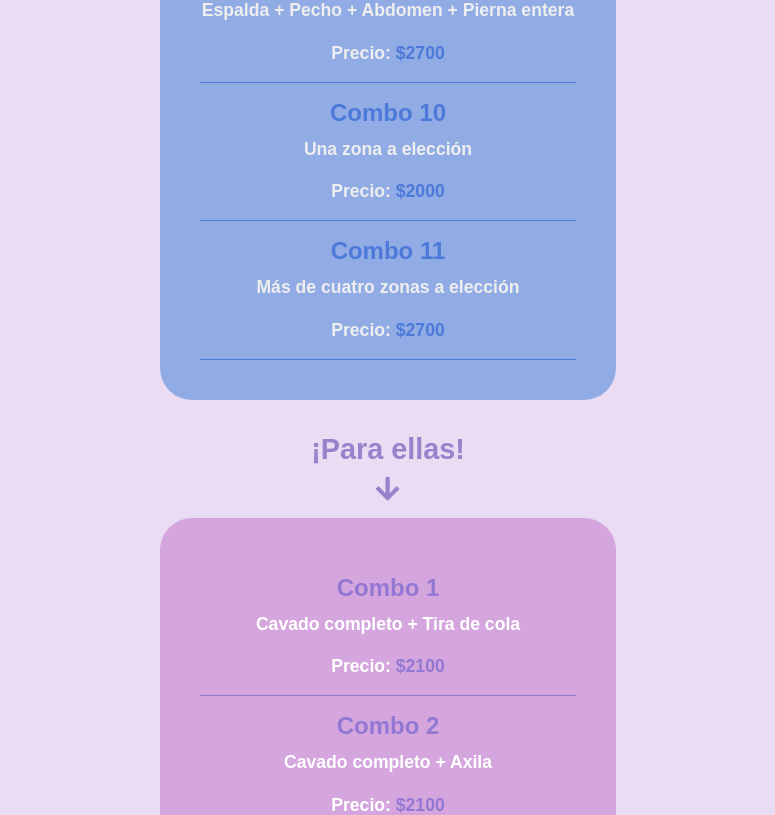
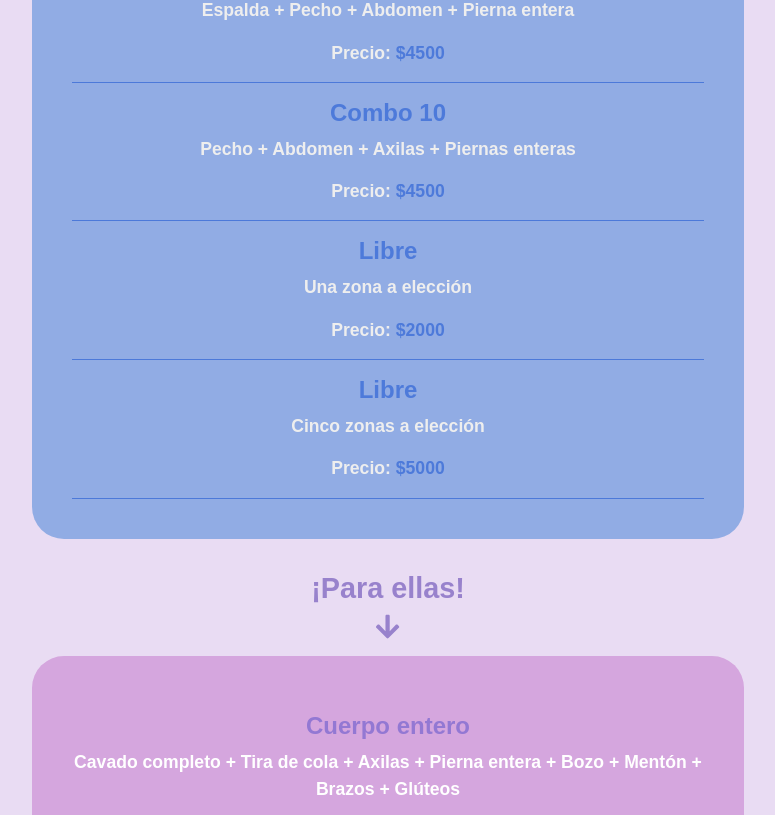
Before and after one commit to jdgonzalez07/lashessbel-front, a React (Vite) app: page /depilacion in a window 1280 px wide. Shown: the part 1780-2595 px from the top of the page, without its empty margins (252-1027 px from the left). Built offline with nearby package versions, Linux system fonts and the light colour scheme; a web font is replaced by a local one.

Commit message:
actualizando precios de depilación y error de rutas de vercel

```diff
--- a/infoDepilacion/infoHombres.js
+++ b/infoDepilacion/infoHombres.js
@@ -2,58 +2,63 @@ const infoHombres = [
   {
     title: "Combo 1",
     zones: "Pecho + Abdomen",
-    price: 2700,
+    price: 2800,
   },
   {
     title: "Combo 2",
     zones: "Pecho + Espalda",
-    price: 2400,
+    price: 2500,
   },
   {
     title: "Combo 3",
     zones: "Espalda + Abdomen",
-    price: 2400,
+    price: 2500,
   },
   {
     title: "Combo 4",
     zones: "Pecho + Abdomen + Hombros ó Axilas",
-    price: 3200,
+    price: 3500,
   },
   {
     title: "Combo 5",
     zones: "Pierna entera + Glúteos",
-    price: 3400,
+    price: 3600,
   },
   {
     title: "Combo 6",
     zones: "Espalda + Pecho + Abdomen",
-    price: 3400,
+    price: 3600,
   },
   {
     title: "Combo 7",
     zones: "Brazo entero + Axilas",
-    price: 2800,
+    price: 3000,
   },
   {
     title: "Combo 8",
     zones: "Pierna entera + Pecho + Abdomen",
-    price: 3500,
+    price: 3800,
   },
   {
     title: "Combo 9",
     zones: "Espalda + Pecho + Abdomen + Pierna entera",
-    price: 2700,
+    price: 4500,
   },
   {
     title: "Combo 10",
+    zones: "Pecho + Abdomen + Axilas + Piernas enteras",
+    price: 4500,
+  },
+  {
+    title: "Libre",
     zones: "Una zona a elección",
     price: 2000,
   },
   {
-    title: "Combo 11",
-    zones: "Más de cuatro zonas a elección",
-    price: 2700,
-  },
+    title: "Libre",
+    zones: "Cinco zonas a elección",
+    price: 5000,
+  }
 
 ];
 
--- a/infoDepilacion/infoMujeres.js
+++ b/infoDepilacion/infoMujeres.js
@@ -1,85 +1,111 @@
 const infoMujeres = [
+  {
+    title: "Cuerpo entero",
+    zones:
+      "Cavado completo + Tira de cola + Axilas + Pierna entera + Bozo + Mentón + Brazos + Glúteos",
+    price: 5500,
+  },
+
   {
     title: "Combo 1",
     zones: "Cavado completo + Tira de cola",
-    price: 2100,
+    price: 2300,
   },
   {
     title: "Combo 2",
     zones: "Cavado completo + Axila",
-    price: 2100,
+    price: 2300,
   },
   {
     title: "Combo 3",
     zones: "Pierna entera + Cavado completo + Axila",
-    price: 2500,
+    price: 2700,
   },
   {
     title: "Combo 4",
     zones: "Pierna entera + Axila + Cavado completo + Tira de cola",
-    price: 2800,
+    price: 3000,
   },
   {
     title: "Combo 5",
     zones: "Cavado completo + Tira de cola + Axila",
-    price: 2400,
+    price: 2600,
   },
   {
     title: "Combo 6",
     zones: "Bozo + Mentón + Axila",
-    price: 2400,
+    price: 2500,
   },
   {
     title: "Combo 7",
     zones: "Bozo + Axila",
-    price: 2100,
+    price: 2300,
   },
   {
     title: "Combo 8",
     zones: "Media pierna + Axila",
-    price: 2100,
+    price: 2300,
   },
   {
     title: "Combo 9",
     zones: "Media pierna + Bozo",
-    price: 2100,
+    price: 2300,
   },
   {
     title: "Combo 10",
-    zones: "Más de cuatro zonas a elección",
+    zones: "Bozo + Mentón",
+    price: 2300,
+  },
+  {
+    title: "Combo 11",
+    zones: "Pierna entera + Axila",
+    price: 2300,
+  },
+  {
+    title: "Combo 12",
+    zones: "Rostro completo",
+    price: 2400,
+  },
+  {
+    title: "Combo 13",
+    zones: "Rostro completo + Axila",
+    price: 2600,
+  },
+  {
+    title: "Combo 14",
+    zones: "Brazos + Axila + Cavado completo",
+    price: 2900,
+  },
+  {
+    title: "Libre",
+    zones: "Una zona a elección",
+    price: 1700,
+  },
+  {
+    title: "Libre",
+    zones: "Dos zoinas a elección",
+    price: 3000,
+  },
+  {
+    title: "Libre",
+    zones: "Tres zonas a elección",
+    price: 3500,
+  },
+  {
+    title: "Libre",
+    zones: "Cuatro zonas a elección",
     price: 4000,
   },
   {
-    title: "Combo 11",
-    zones: "Una zona a elección",
-    price: 1500,
+    title: "Libre",
+    zones: "Seis zonas a elección",
+    price: 5000,
   },
   {
-    title: "Combo 12",
-    zones: "Bozo + mentón",
-    price: 2100,
+    title: "Libre",
+    zones: "Ocho zonas a elección",
+    price: 6000,
   },
-  {
-    title: "Combo 13",
-    zones: "Pierna entera + Axila",
-    price: 2200,
-  },
-  {
-    title: "Combo 14",
-    zones: "Rostro completo",
-    price: 2300,
-  },
-  {
-    title: "Combo 15",
-    zones: "Rostro completo + Axila",
-    price: 2500,
-  },
-  {
-    title: "Combo 16",
-    zones: "Brazos + Axila + Cavado completo",
-    price: 2700,
-  },
-
 ];
 
 export default infoMujeres;
```
Also changed, not shown: vercel.json (added).
